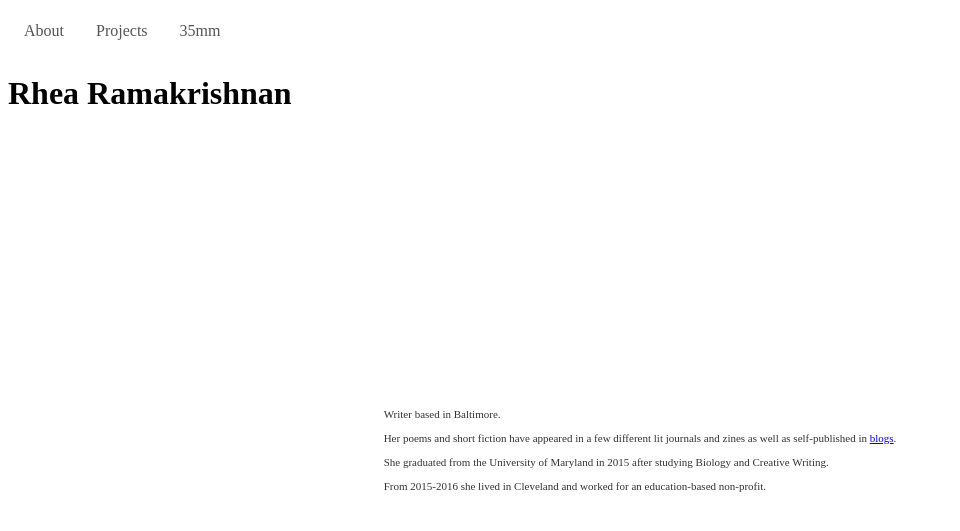
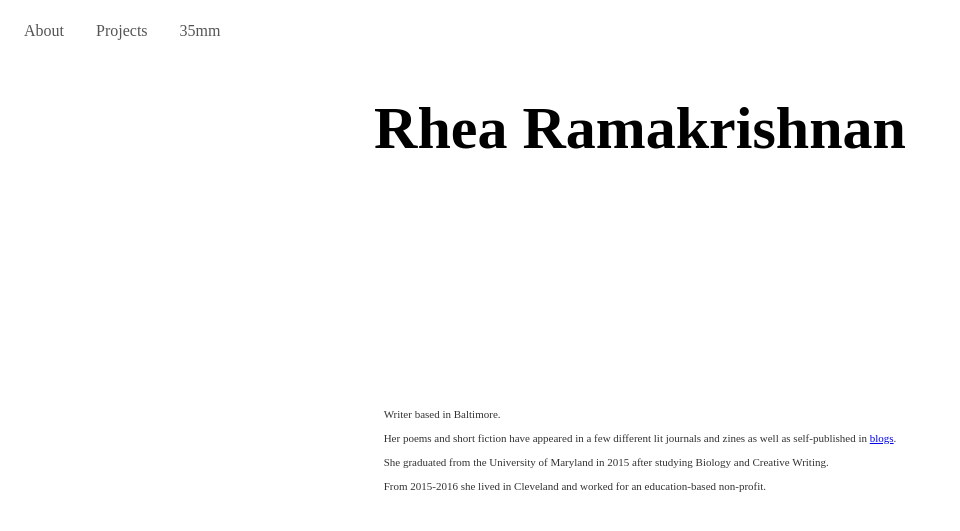
Before and after one commit to reram/reram.github.io, a Jekyll site: the page built from index.html, in a window 1280 px wide. Shown: the top 531 px of the page, without its empty margins (0-960 px from the left). Built offline with Jekyll 4.4.1, drawn with Linux system fonts in a browser that asks for light colours.

Commit message:
Update page.html

```diff
--- a/_layouts/page.html
+++ b/_layouts/page.html
@@ -2,7 +2,12 @@
 <html>
   <body>
     <style>
-
+      h1 {
+      color: #000000;
+      font-family: "Renault";
+      font-size: 60px;
+      text-align: center;
+      }
       body {
         background: white }
     section {
@@ -14,12 +19,6 @@
       margin-right: -50%;
       transform: translate(-50%, -50%) }
       }
-    h1 {
-      color: #000000;
-      font-family: "Renault";
-      font-size: 20px;
-      text-align: center;
-    }
     h2 {
       color: #E5E5E5;
       font-family: "Renault";
```
